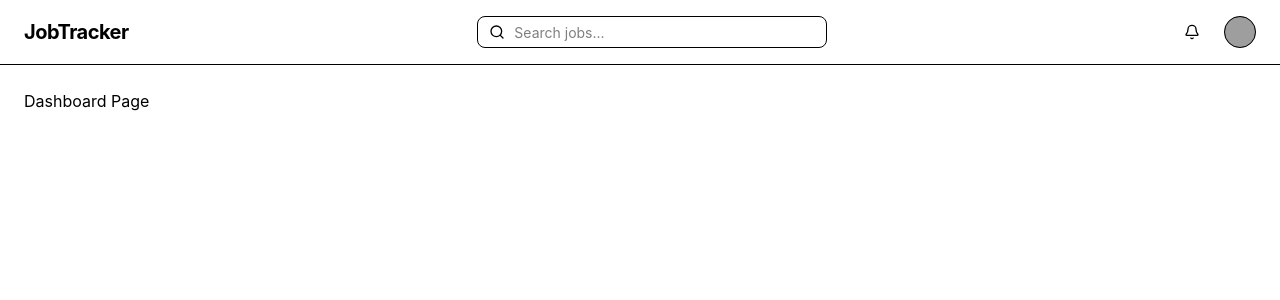
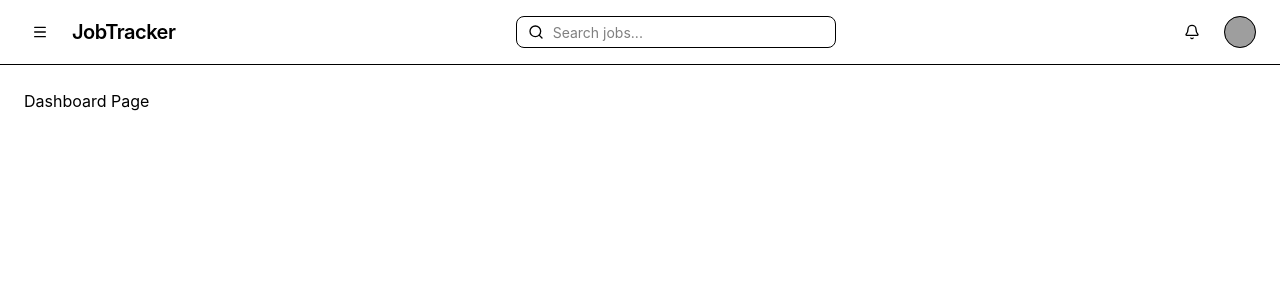
Before and after one commit to negii16/job-tracker, a React (Vite) app: page / in a window 1280 px wide. Shown: the top 300 px of the page. Built offline with nearby package versions, Linux system fonts and the light colour scheme; grey boxes are pictures that could not be loaded.

Commit message:
added NAVBAR and SIDEBAR

```diff
--- a/package.json
+++ b/package.json
@@ -11,6 +11,7 @@
   },
   "dependencies": {
     "@fontsource-variable/geist": "^5.2.8",
+    "@tailwindcss/postcss": "^4.2.2",
     "class-variance-authority": "^0.7.1",
     "clsx": "^2.1.1",
     "lucide-react": "^0.577.0",
@@ -34,7 +35,7 @@
     "eslint-plugin-react-refresh": "^0.5.2",
     "globals": "^17.4.0",
     "postcss": "^8.5.8",
-    "tailwindcss": "^4.2.1",
+    "tailwindcss": "^4.2.2",
     "typescript": "~5.9.3",
     "typescript-eslint": "^8.56.1",
     "vite": "^8.0.0"
--- /dev/null
+++ b/postcss.config.ts
@@ -0,0 +1,5 @@
+export default {
+  plugins: {
+    "@tailwindcss/postcss": {},
+  },
+};
--- a/src/components/Navbar.tsx
+++ b/src/components/Navbar.tsx
@@ -1,38 +1,58 @@
-import { Input } from "@/components/ui/input";
-import { Button } from "@/components/ui/button";
+import { Input } from "@/components/ui/input"
+import { Button } from "@/components/ui/button"
 import {
   DropdownMenu,
   DropdownMenuContent,
   DropdownMenuItem,
   DropdownMenuTrigger,
-} from "@/components/ui/dropdown-menu";
+} from "@/components/ui/dropdown-menu"
 
-import { Avatar, AvatarFallback, AvatarImage } from "@/components/ui/avatar";
+import { Avatar, AvatarFallback, AvatarImage } from "@/components/ui/avatar"
 
-import { Bell, Search } from "lucide-react";
+import { Bell, Search, Menu } from "lucide-react"
 
-export default function Navbar() {
+type NavbarProps = {
+  sidebarOpen: boolean
+  setSidebarOpen: (open: boolean) => void
+}
+
+export default function Navbar({ sidebarOpen, setSidebarOpen }: NavbarProps) {
+
   return (
-    <nav className="flex items-center justify-between px-6 py-4 border-b bg-background">
-      {/* Logo */}
-      <div className="flex items-center gap-2">
-        <h1 className="text-xl font-bold tracking-tight">JobTracker</h1>
+    <header className="border-b bg-background">
+      <div className="flex h-16 items-center justify-between px-6 max-w-7xl mx-auto">
+
+        {/* Left Section */}
+        <div className="flex items-center gap-4">
+
+          {/* Sidebar Toggle */}
+          <Button
+            variant="ghost"
+            size="icon"
+            onClick={() => setSidebarOpen(!sidebarOpen)}
+          >
+            <Menu className="h-5 w-5" />
+          </Button>
+
+          <h1 className="text-xl font-semibold tracking-tight">
+            JobTracker
+          </h1>
+
         </div>
 
         {/* Search */}
-      <div className="flex items-center w-[350px] relative">
-        <Search className="absolute left-3 h-4 w-4 text-muted-foreground" />
+        <div className="relative w-[320px]">
+          <Search className="absolute left-3 top-1/2 -translate-y-1/2 h-4 w-4 text-muted-foreground" />
           <Input placeholder="Search jobs..." className="pl-9" />
         </div>
 
-      {/* Right section */}
+        {/* Right Section */}
         <div className="flex items-center gap-4">
-        {/* Notification */}
+
           <Button variant="ghost" size="icon">
             <Bell className="h-5 w-5" />
           </Button>
 
-        {/* Profile */}
           <DropdownMenu>
             <DropdownMenuTrigger>
               <Avatar className="cursor-pointer">
@@ -43,13 +63,15 @@ export default function Navbar() {
 
             <DropdownMenuContent align="end">
               <DropdownMenuItem>Profile</DropdownMenuItem>
-
               <DropdownMenuItem>Settings</DropdownMenuItem>
-
-            <DropdownMenuItem className="text-red-500">Logout</DropdownMenuItem>
+              <DropdownMenuItem className="text-red-500">
+                Logout
+              </DropdownMenuItem>
             </DropdownMenuContent>
           </DropdownMenu>
+
         </div>
-    </nav>
-  );
+      </div>
+    </header>
+  )
 }
--- a/src/components/SIdebar.tsx
+++ b/src/components/SIdebar.tsx
@@ -0,0 +1,58 @@
+import {
+  LayoutDashboard,
+  Briefcase,
+  CalendarCheck,
+  BarChart3,
+  X,
+} from "lucide-react";
+
+type SidebarProps = {
+  sidebarOpen: boolean;
+  setSidebarOpen: (open: boolean) => void;
+};
+
+const navItems = [
+  { name: "Dashboard", icon: LayoutDashboard },
+  { name: "Applications", icon: Briefcase },
+  { name: "Interviews", icon: CalendarCheck },
+  { name: "Analytics", icon: BarChart3 },
+];
+
+export default function Sidebar({ sidebarOpen, setSidebarOpen }: SidebarProps) {
+  return (
+    <aside
+      className={`fixed top-0 left-0 h-screen w-64 bg-slate-900 text-white flex flex-col p-4 transform transition-transform duration-300
+      ${sidebarOpen ? "translate-x-0" : "-translate-x-full"}`}
+    >
+      {/* Close Button */}
+      <div className="flex justify-between items-center mb-8">
+        <h1 className="text-xl font-semibold tracking-tight">  JobTracker</h1>
+
+        <button onClick={() => setSidebarOpen(false)}>
+          <X size={22} />
+        </button>
+      </div>
+
+      {/* Navigation */}
+      <nav className="flex flex-col gap-2">
+        {navItems.map((item, index) => {
+          const Icon = item.icon;
+
+          return (
+            <button
+              key={index}
+              className="flex items-center gap-3 px-4 py-3 rounded-lg hover:bg-slate-800 transition-all duration-200 text-slate-300 hover:text-white"
+            >
+              <Icon size={20} />
+              <span className="text-sm font-medium">{item.name}</span>
+            </button>
+          );
+        })}
+      </nav>
+
+      <div className="mt-auto text-xs text-slate-400">
+        © 2026 JobTracker
+      </div>
+    </aside>
+  );
+}
--- a/src/layouts/DashboardLayout.tsx
+++ b/src/layouts/DashboardLayout.tsx
@@ -1,14 +1,16 @@
-// import Sidebar from "../components/Sidebar";
+import Sidebar from "../components/Sidebar";
 import Navbar from "../components/Navbar";
 import { Outlet } from "react-router-dom";
+import { useState } from "react";
 
 export default function DashboardLayout() {
+  const [sidebarOpen, setSidebarOpen] = useState(false);
   return (
     <div className="flex h-screen">
-      {/* <Sidebar /> */}
+      <Sidebar sidebarOpen={sidebarOpen} setSidebarOpen={setSidebarOpen} />
 
       <div className="flex-1">
-        <Navbar />
+        <Navbar sidebarOpen={sidebarOpen} setSidebarOpen={setSidebarOpen} />
 
         <main className="p-6">
           <Outlet />
--- a/src/main.tsx
+++ b/src/main.tsx
@@ -6,5 +6,6 @@ import App from './App'
 createRoot(document.getElementById('root')!).render(
   <StrictMode>
     <App />
+
   </StrictMode>,
 )
--- a/tailwind.config.ts
+++ b/tailwind.config.ts
@@ -1,10 +1,7 @@
 import type { Config } from "tailwindcss";
 
 const config: Config = {
-  content: [
-    "./index.html",
-    "./src/**/*.{js,ts,jsx,tsx}",
-  ],
+  content: ["./index.html", "./src/**/*.{js,ts,jsx,tsx}"],
   theme: {
     extend: {},
   },
```
Also changed, not shown: src/index.css (+0 -261 lines), 1 other file (tests, documents, lock files or other folders). Lines whose indentation alone changed are shown as unchanged.
